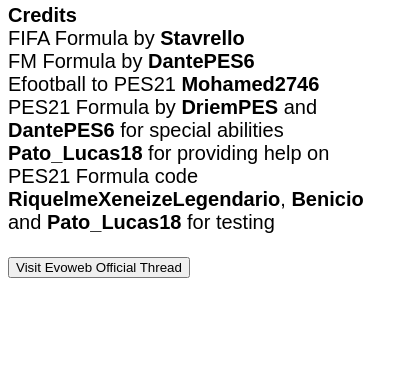
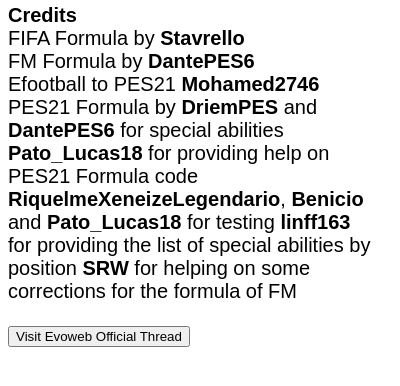
Before and after one commit to moth1995/pes_stats_converter_copy_addon, a browser extension: page popup.html in a window 400 px wide. Shown: the part 114-500 px from the top of the page. Drawn offline with Linux system fonts and the light colour scheme.

Commit message:
adding people to credits

```diff
--- a/popup.html
+++ b/popup.html
@@ -15,6 +15,8 @@
           PES21 Formula by <b>DriemPES</b> and <b>DantePES6</b> for special abilities<br>
           <b>Pato_Lucas18</b> for providing help on PES21 Formula code<br>
           <b>RiquelmeXeneizeLegendario</b>, <b>Benicio</b> and <b>Pato_Lucas18</b> for testing
+          <b>linff163</b> for providing the list of special abilities by position
+          <b>SRW</b> for helping on some corrections for the formula of FM
         </p>
         <button id="evoweb-button">Visit Evoweb Official Thread</button>
     </body>
```
